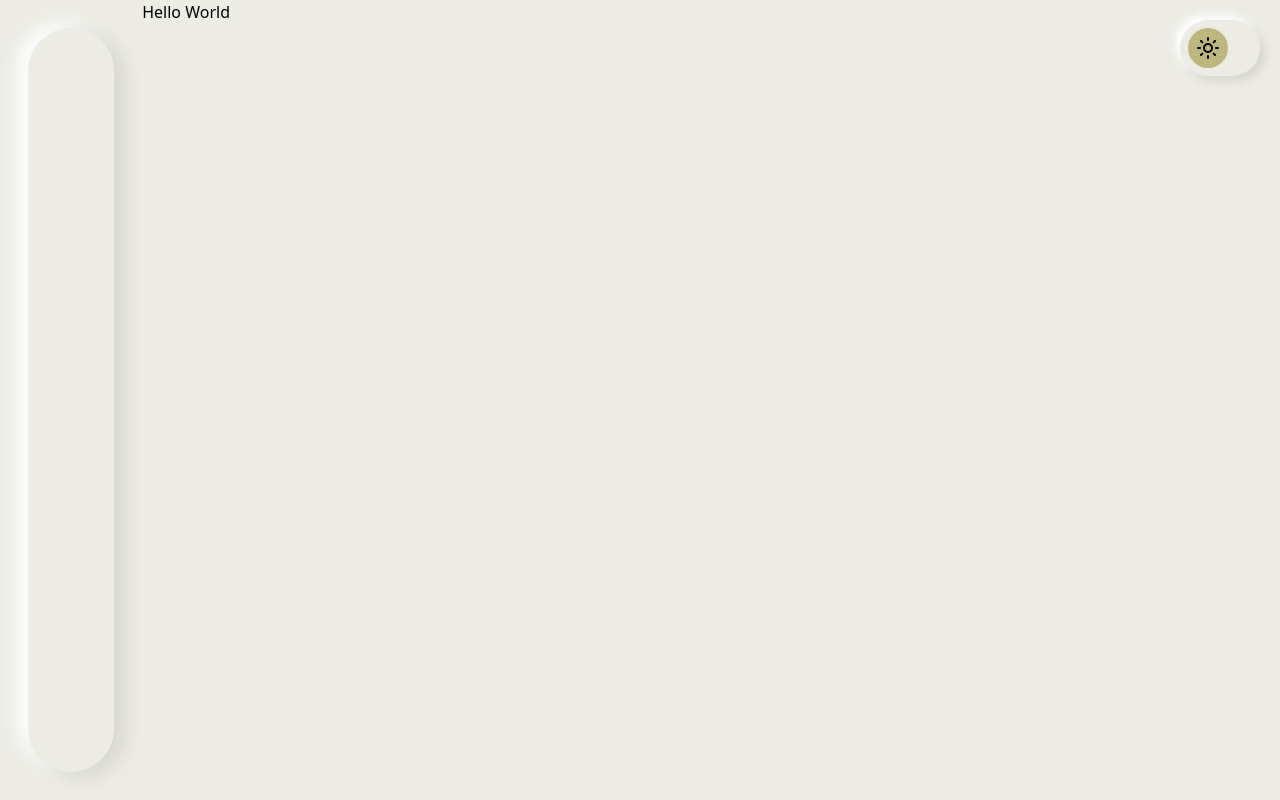
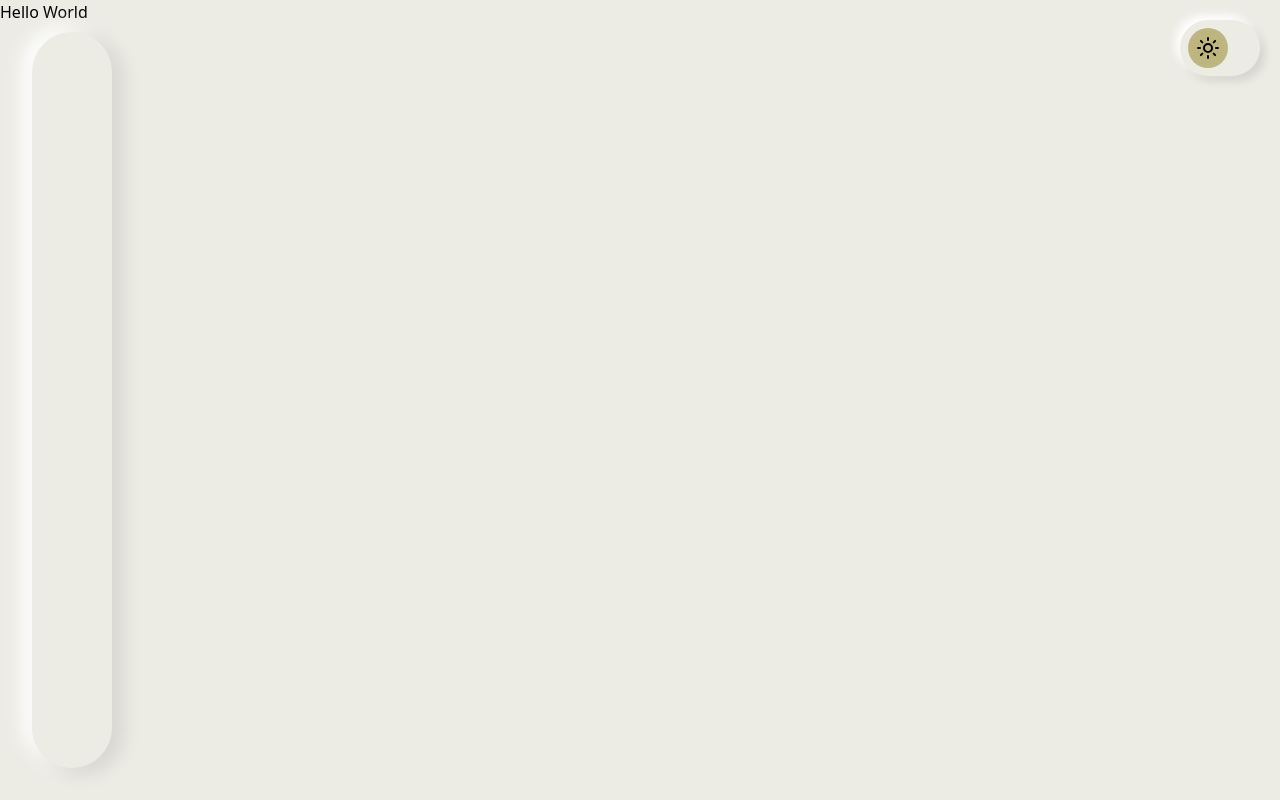
Before and after one commit to pushkaraj23/Portfolio, a Next.js app: page /about in a window 1280 px wide. Built offline with nearby package versions, Linux system fonts and the light colour scheme.

Commit message:
made navbar expandable

```diff
--- a/app/layout.tsx
+++ b/app/layout.tsx
@@ -1,10 +1,10 @@
 import type { Metadata } from "next";
 import "./globals.css";
 import { Providers } from "@/components/theme-provider";
-import ThemeToggle from "@/components/theme-toggle";
+import AppLayout from "@/components/AppLayout";
 
 export const metadata: Metadata = {
-  title: "Create Next App",
+  title: "Pushkaraj Suryawanshi",
   description: "Generated by create next app",
 };
 
@@ -20,16 +20,11 @@ export default function RootLayout({
       className={`h-screen w-screen antialiased`}
     >
 
-      <body className="h-full w-full flex bg-primary">
+      <body className="h-full w-full bg-primary">
         <Providers>
-          {/* Navbar */}
-          <nav className="w-1/9 h-full p-7">
-            <div className="h-full w-full rounded-full neu-card"></div>
-          </nav>
-          {/* Main Screen */}
-          <main className="h-full">{children}</main>
-          {/* Theme toggle button */}
-          <ThemeToggle />
+          <AppLayout>
+            {children}
+          </AppLayout>
         </Providers>
       </body>
     </html>
--- /dev/null
+++ b/components/AppLayout.tsx
@@ -0,0 +1,22 @@
+"use client";
+
+import { useState } from "react";
+import ThemeToggle from "./theme-toggle";
+import Navbar from "./Navbar";
+
+export default function AppLayout({
+    children,
+}: {
+    children: React.ReactNode;
+}) {
+
+    return (
+        <>
+            <Navbar />
+            <main>
+                {children}
+            </main>
+            <ThemeToggle />
+        </>
+    );
+}
--- /dev/null
+++ b/components/Navbar.tsx
@@ -0,0 +1,18 @@
+"use client";
+
+import { useState } from "react";
+
+export default function Navbar() {
+    const [expanded, setExpanded] = useState(false);
+
+    return (
+        <nav
+            onMouseEnter={() => setExpanded(true)}
+            onMouseLeave={() => setExpanded(false)}
+            className={`absolute top-[4vh] left-[4vh] h-[92vh] rounded-[50px] neu-card transition-all duration-300 ease-out overflow-hidden z-10
+                ${expanded ? "w-72" : "w-20"}`}
+        >
+
+        </nav>
+    )
+}
```
